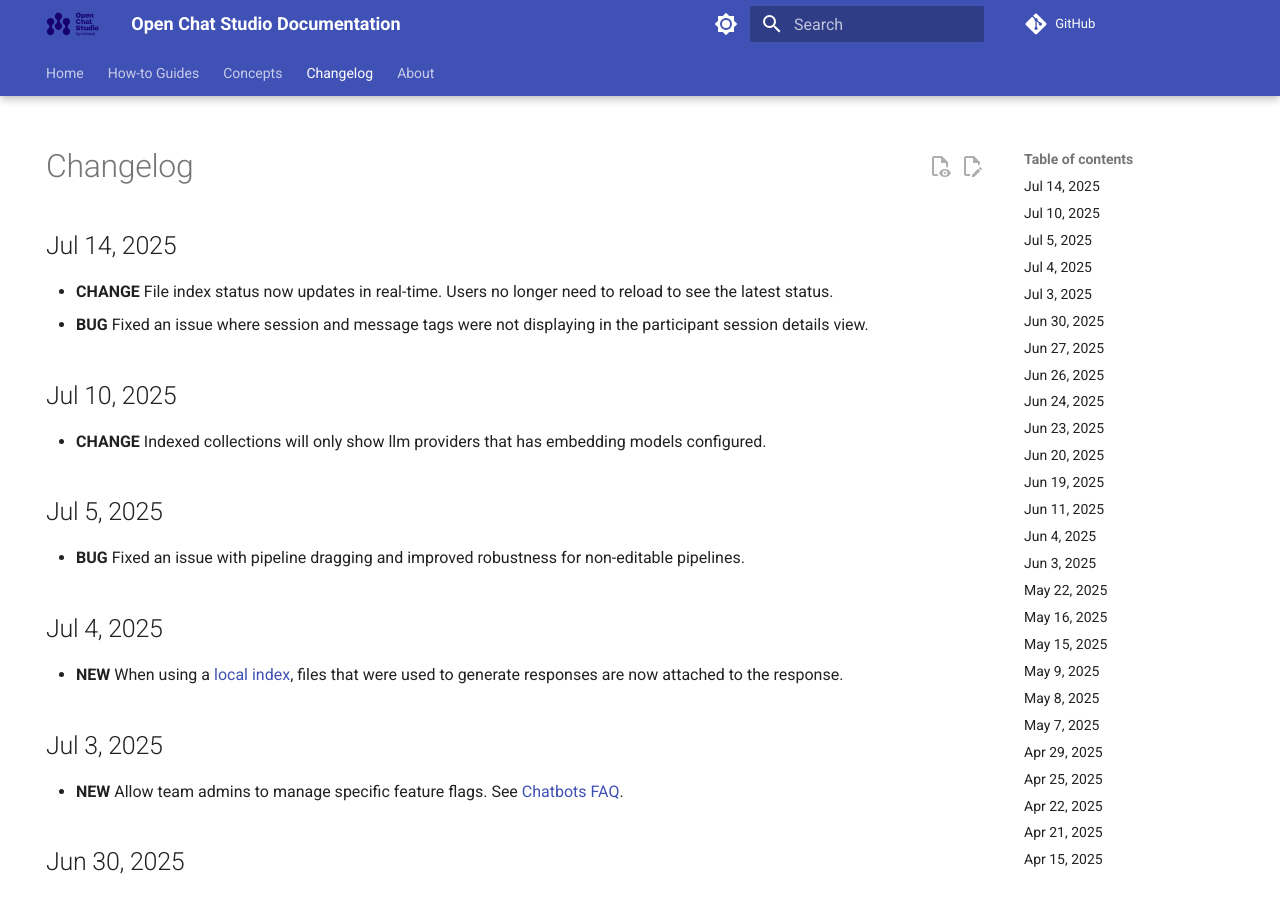
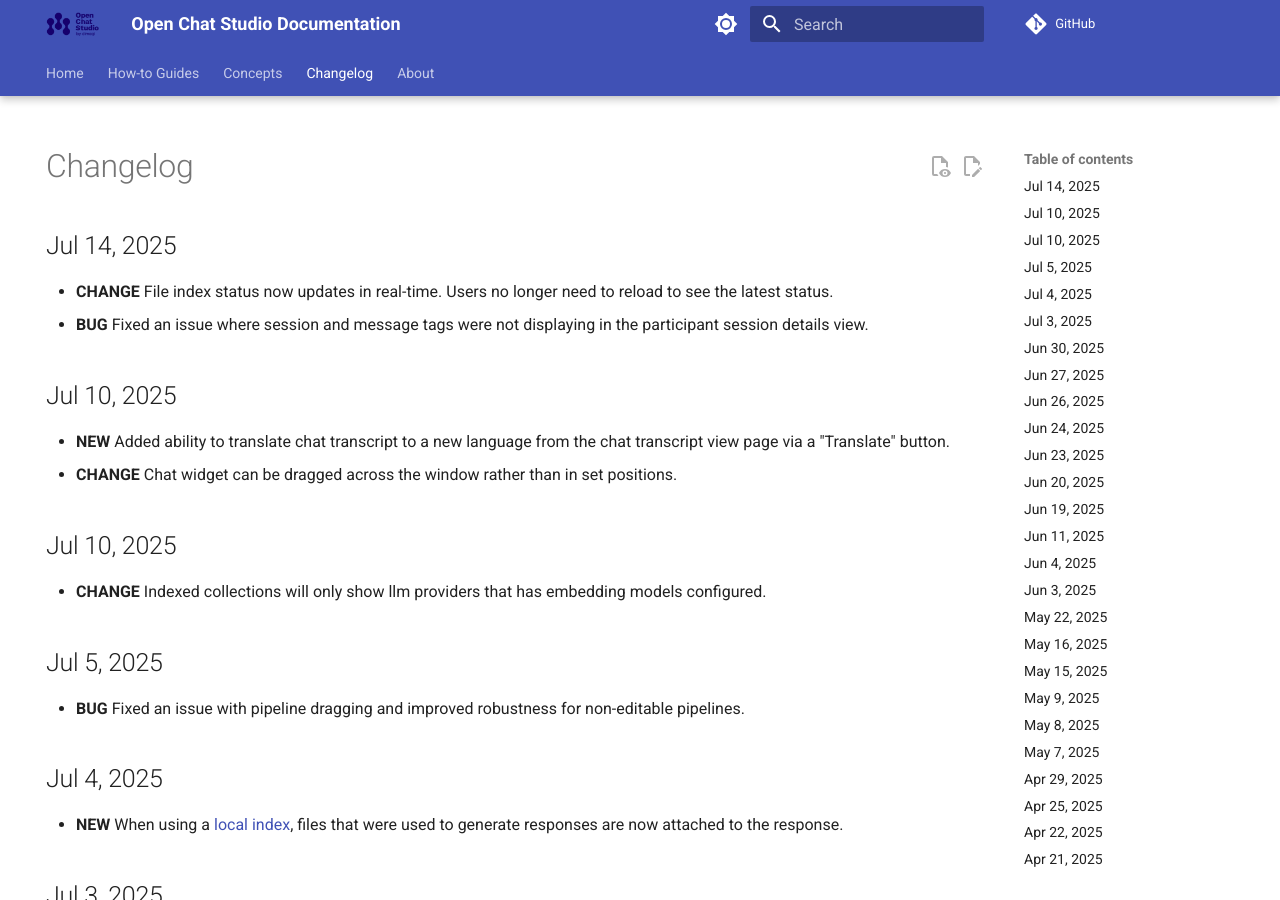
Before and after one commit to dimagi/open-chat-studio-docs, an MkDocs documentation site: the page built from docs/changelog.md, in a window 1280 px wide and 900 px high. Built offline with MkDocs 1.6.1 and Material for MkDocs 9.7.7, drawn with Linux system fonts in a browser that asks for light colours; emoji names are drawn with the system emoji font; a script that is not in the unit is left out; comment, search, counter and statistics services are not loaded.

Commit message:
changlog

```diff
--- a/docs/changelog.md
+++ b/docs/changelog.md
@@ -7,6 +7,10 @@ hide:
 ## Jul 14, 2025
 * **CHANGE** File index status now updates in real-time. Users no longer need to reload to see the latest status.
 * **BUG** Fixed an issue where session and message tags were not displaying in the participant session details view.
+
+## Jul 10, 2025
+* **NEW** Added ability to translate chat transcript to a new language from the chat transcript view page via a "Translate" button.
+* **CHANGE** Chat widget can be dragged across the window rather than in set positions.
 
 ## Jul 10, 2025
 * **CHANGE** Indexed collections will only show llm providers that has embedding models configured.
```
